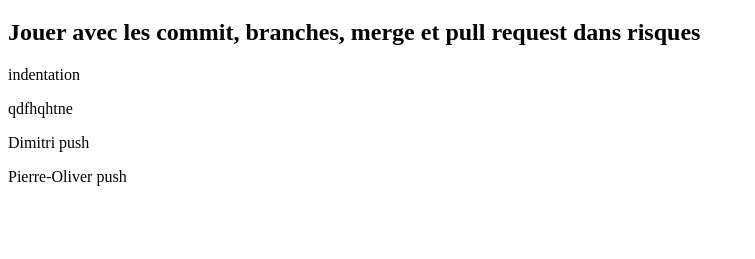
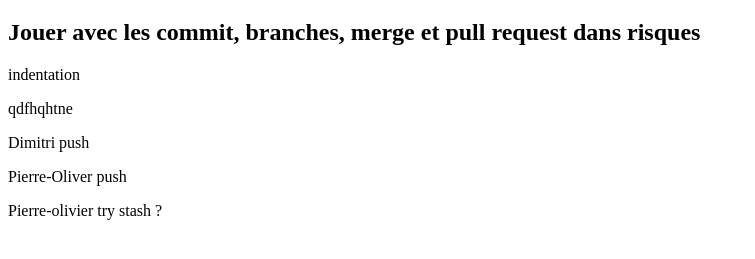
Before and after one commit to Tadkozh/ProjetRMtestsGit-Github, a website: page index.html in a window 1280 px wide. Shown: the part 61-320 px from the top of the page, without its empty margins (0-755 px from the left). Drawn offline with Linux system fonts and the light colour scheme.

Commit message:
stash pierre

```diff
--- a/index.html
+++ b/index.html
@@ -13,5 +13,6 @@
     <p>qdfhqhtne</p>
     <p>Dimitri push</p>
     <p>Pierre-Oliver push</p>
+    <p>Pierre-olivier try stash ?</p>
   </body>
 </html>
```
